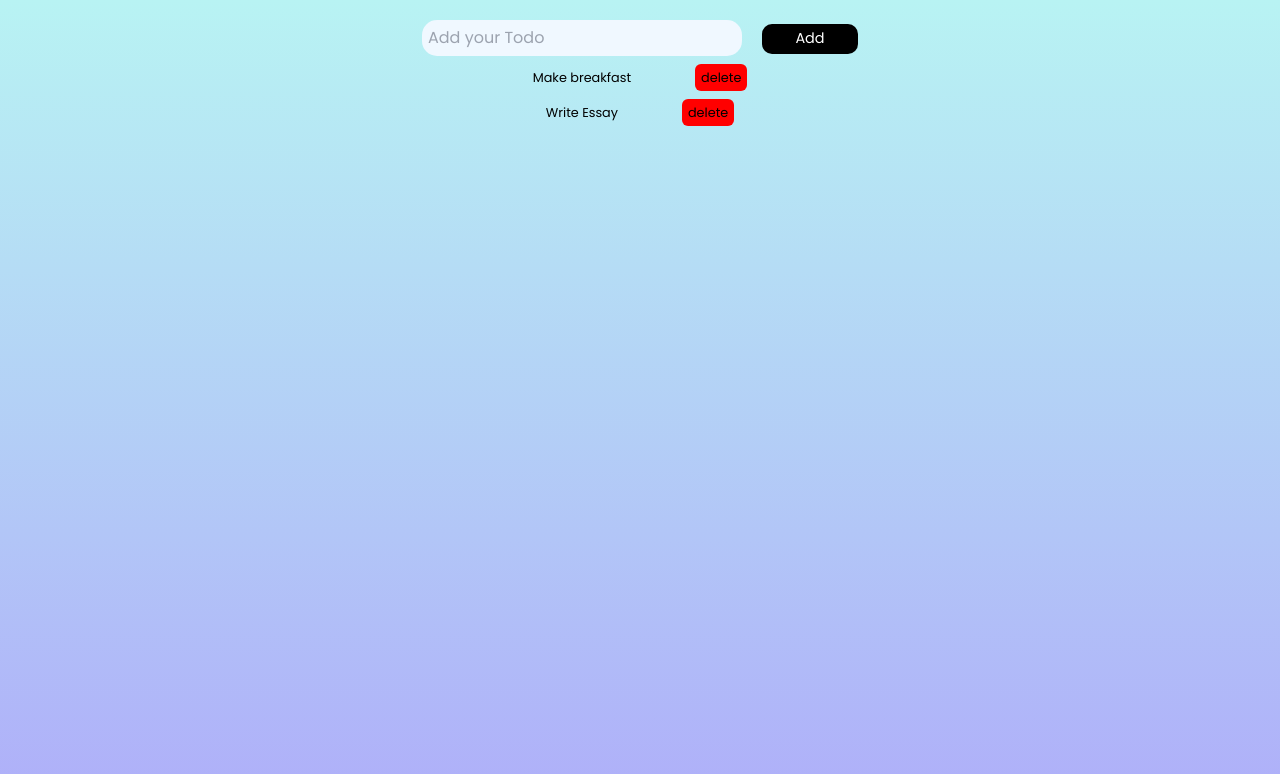
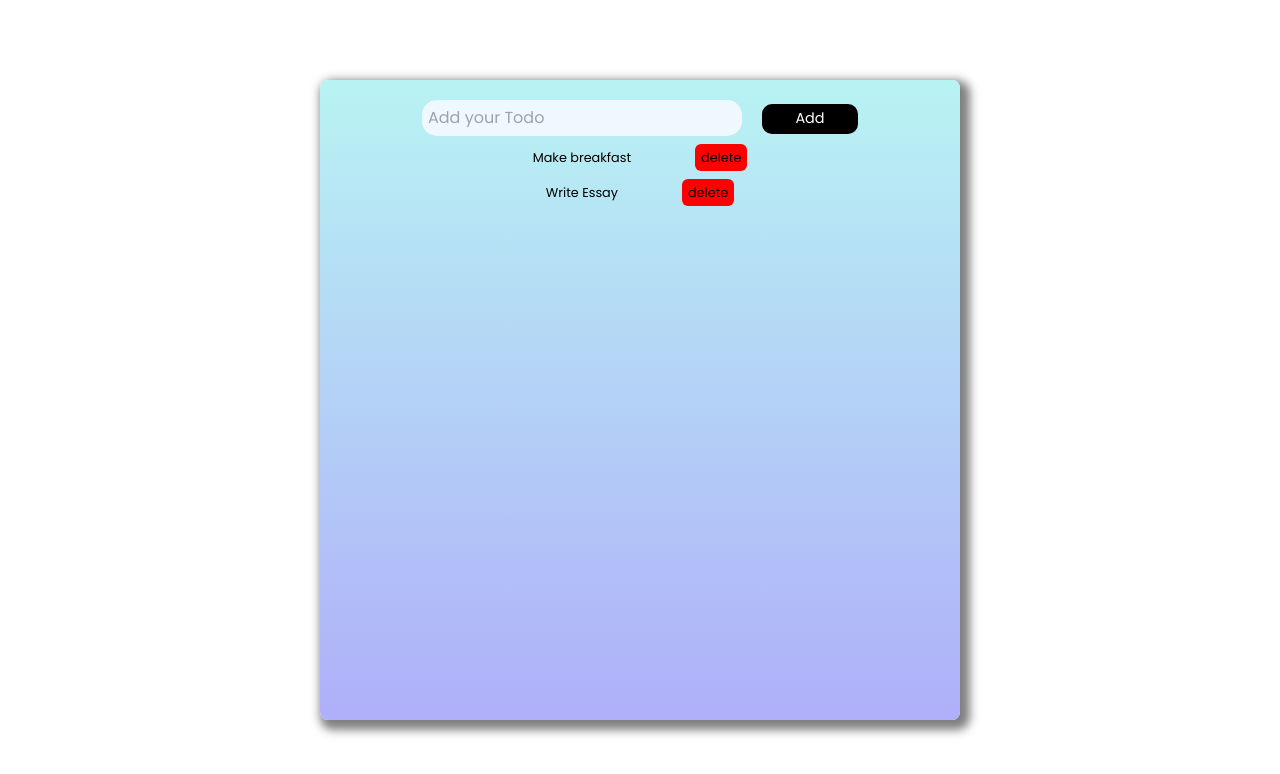
Before and after one commit to Annetaliya/Practice, a React (Create React App) app: page / in a window 1280 px wide. Shown: the top 774 px of the page. Built offline with nearby package versions, Linux system fonts and the light colour scheme.

Commit message:
add box shadow

```diff
--- a/src/components/todo/Todo.js
+++ b/src/components/todo/Todo.js
@@ -42,8 +42,7 @@
                 onChange={handleChange}
              />
             <button onClick={handleAddTodos} className='btn1'>Add</button>
-        </div>
-        <ul>
+            <ul>
             {items.length !==0 ?
             items.map((listItems, index) => (
                 <li key={index}>{listItems}
@@ -52,6 +51,8 @@
             ))
             : <p>No items</p>}
         </ul>
+        </div>
+
 
     </div>
   )
--- a/src/components/todo/todo.css
+++ b/src/components/todo/todo.css
@@ -4,11 +4,18 @@
     box-sizing: border-box;
     font-family: 'Poppins', sans-serif;
     height: 100vh;
+    display: flex;
+    justify-content: center;
+    align-items: center;
 }
 .todo-container {
     background: linear-gradient(rgb(184, 243, 243), rgb(175, 175, 249));
     /* background: linear-gradient(45deg, red, blue); */
-    height: 100vh;
+    height: 80vh;
+    width: 50vw;
+    border-radius: 8px;
+    box-shadow: 5px 5px 10px 5px rgba(0, 0, 0, 0.5);;
+
 }
 ul li {
     font-size: 0.8rem;
```
